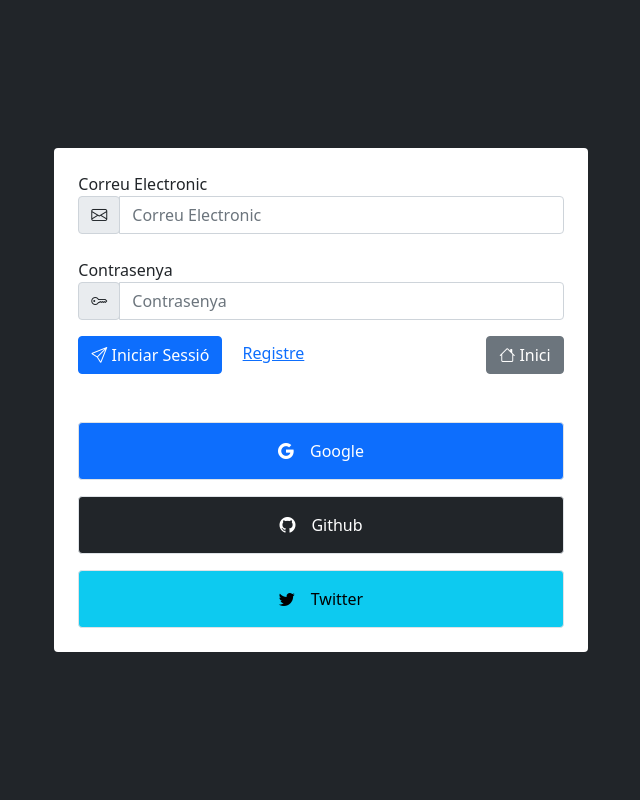
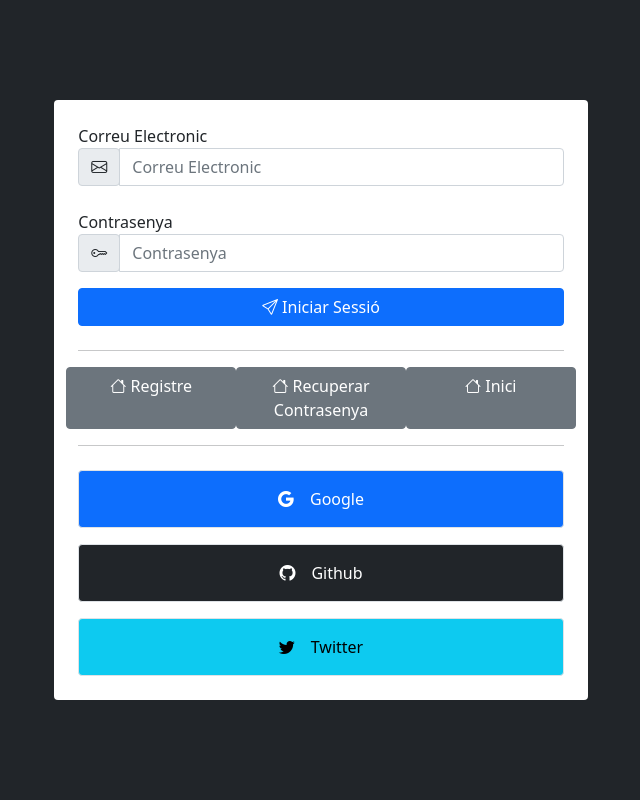
Before and after one commit to mperalsapa/servidor-pt04, a PHP site: template src/views/login.vista.php in a window 1280 px wide. Shown: the whole page, without its empty margins (319-959 px from the left). Run offline with PHP 8.4, Linux system fonts and the light colour scheme; the template is opened without the code that fills it, so the values that code supplies are empty; some libraries are stand-ins or nearby versions.

Commit message:
tweak login form

```diff
--- a/src/views/login.vista.php
+++ b/src/views/login.vista.php
@@ -5,7 +5,7 @@
     <meta charset="UTF-8">
     <meta http-equiv="X-UA-Compatible" content="IE=edge">
     <meta name="viewport" content="width=device-width, initial-scale=1.0">
-    <title>Registrar-se</title>
+    <title>Iniciar Sessió</title>
     <?php include_once("src/internal/viewFunctions/header.php"); ?>
     <script src='https://www.hCaptcha.com/1/api.js' async defer></script>
 </head>
@@ -52,17 +52,28 @@
                     }
 
                     ?>
-                    <div class="d-flex justify-content-between">
-                        <div>
-                            <button type="submit" class="btn btn-primary"><i class="bi bi-send"></i> Iniciar Sessió</button>
-                            <a class="ms-3" href="register">Registre</a>
-                        </div>
-                        <a class="btn btn-secondary" href="index"><i class="bi bi-house"></i> Inici</a>
-
+                    <div class="">
+                        <button type="submit" class="btn btn-primary col-12"><i class="bi bi-send"></i> Iniciar Sessió</button>
                     </div>
                 </div>
             </form>
-            <div class="mt-5 m-4 d-grid gap-3">
+            <div class="mx-4">
+                <hr class="hr" />
+
+                <div class="row">
+
+                        <a class="btn btn-secondary col " href="index"><i class="bi bi-house"></i> Registre</a>
+
+
+                        <a class="btn btn-secondary col " href="index"><i class="bi bi-house"></i> Recuperar Contrasenya</a>
+
+
+                        <a class="btn btn-secondary col " href="index"><i class="bi bi-house"></i> Inici</a>
+
+                </div>
+            </div>
+            <hr class="hr mx-4" />
+            <div class=" m-4 d-grid gap-3">
                 <a class="d-flex justify-content-center align-items-center border btn btn-primary py-3 " href="login?socialLogin=google">
                     <i class="bi bi-google"></i>
                     <p class="m-0 ms-3">Google</p>
```
